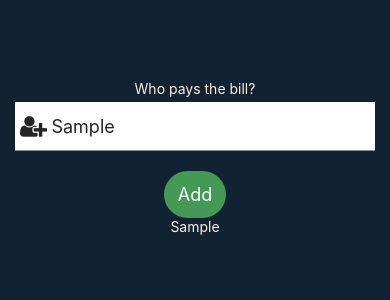
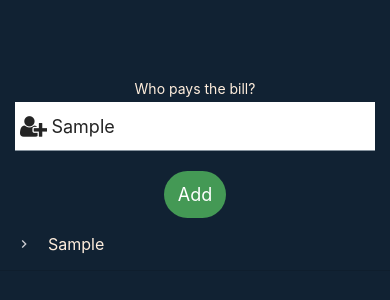
Before and after one commit to KovaKreative/who-pays, a React Native app: screen / in a window 390 px wide. Both pictures are taken after typing "Sample" into the empty fields and a click on the button "Add". Shown: the top 300 px of the page. Built offline with nearby package versions, Linux system fonts and the light colour scheme.

Commit message:
Allow deletion of names

```diff
--- a/App.js
+++ b/App.js
@@ -7,10 +7,18 @@ export default function App() {
 
   const [state, setState] = useState({ view: 0, names: [], loser: '' });
 
+  const removeName = function(index) {
+    const namesBuffer = [...state.names];
+    namesBuffer.splice(index, 1);
+    setState(prev => {
+      return { ...prev, names: [...namesBuffer] };
+    });
+  };
+
   return (
     <ScrollView style={styles.fullView}>
       <View style={styles.container}>
-        {!state.view ? <Home names={state.names} onSubmit={name => {
+        {!state.view ? <Home names={state.names} removeName={removeName} onSubmit={name => {
           setState(prev => {
             return { ...prev, names: [...prev.names, name] };
           });
--- a/src/components/Home.js
+++ b/src/components/Home.js
@@ -7,6 +7,23 @@ import * as Yup from 'yup';
 import { Text, Input, Button, ListItem, color } from '@rneui/base';
 
 export default function Home(props) {
+
+  const renderedNames = props.names?.map((name, i) => {
+    return <ListItem
+      key={i}
+      bottomDivider
+      style={{ width: '100%' }}
+      containerStyle={{ backgroundColor: '#0000' }}
+      onLongPress={() => {
+        props.removeName(i);
+      }}
+    >
+      <ListItem.Chevron />
+      <ListItem.Content>
+        <ListItem.Title style={{ color: '#FED'}}>{name}</ListItem.Title>
+      </ListItem.Content>
+    </ListItem>;
+  });
 
   return (
     <View style={styles.container}>
@@ -55,7 +72,12 @@ export default function Home(props) {
           </>
         )}
       </Formik>
-      <Text style={styles.textLight}>{props.names}</Text>
+      {props.names.length
+        ?
+        renderedNames
+        :
+        <></>
+      }
     </View>
   );
 }
```
